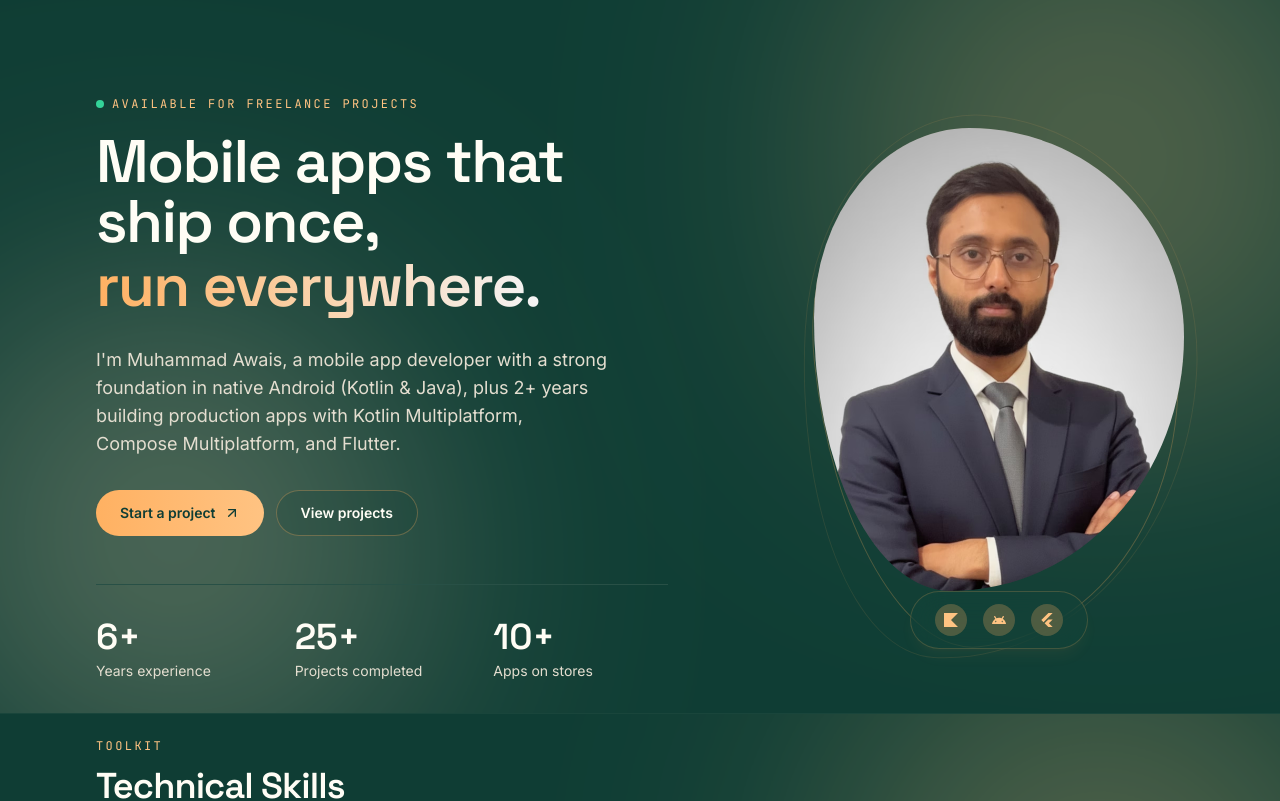
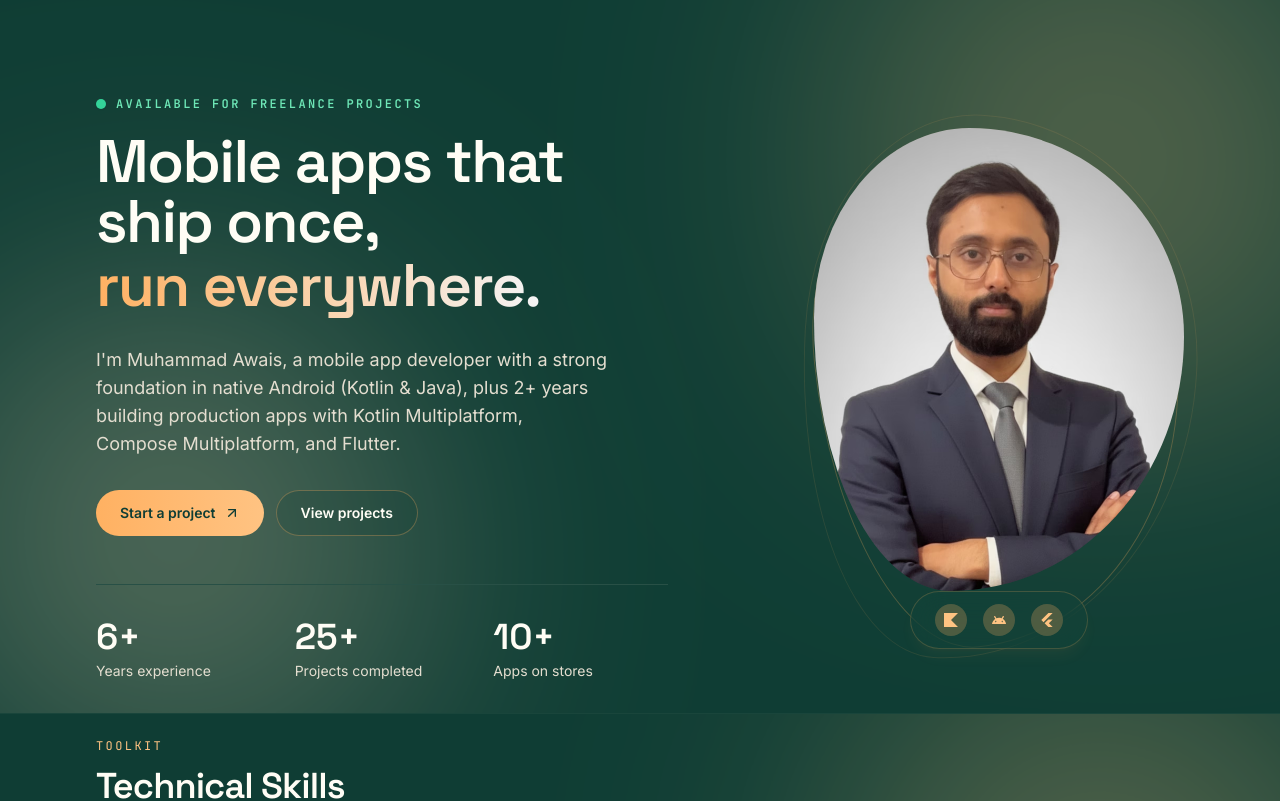
Before and after one commit to devawais-official/other-portfolio, a Next.js app: page /contact in a window 1280 px wide. Shown: the top 801 px of the page. Built offline with nearby package versions, Linux system fonts and the light colour scheme.

Commit message:
contrast fix 2

```diff
--- a/src/features/home/components/HeroSection.tsx
+++ b/src/features/home/components/HeroSection.tsx
@@ -44,12 +44,16 @@ export default function HeroSection({ translate, homeData }: HeroSectionProps) {
 
                 {/* Left Side: Content Area */}
                 <AnimatedSection className={heroStyle.contentCol}>
-                    <p className={heroStyle.eyebrow}>
-                        <span className="relative flex h-2 w-2">
-                            <span className="absolute inline-flex h-full w-full animate-ping motion-reduce:animate-none rounded-full bg-emerald-400 opacity-75" />
-                            <span className="relative inline-flex h-2 w-2 rounded-full bg-emerald-400" />
+                    <p className={`${heroStyle.eyebrow} flex items-center gap-2.5 text-ink/90 font-semibold tracking-wide antialiased`}>
+                        <span className="relative flex h-2.5 w-2.5 shrink-0">
+                            {/* Glowing Ping Effect: Emerald-400 screen visibility ke liye full 100% opacity ke sath */}
+                            <span className="absolute inline-flex h-full w-full animate-ping motion-reduce:animate-none rounded-full bg-emerald-400 opacity-100" />
+                            <span className="relative inline-flex h-2.5 w-2.5 rounded-full bg-emerald-400 shadow-sm" />
                         </span>
-                        {availabilityText}
+                        {/* Availability Text Wrapper: Isse pure text component ko 4.5:1+ contrast clear milega */}
+                        <span className="text-emerald-300 font-mono text-xs uppercase tracking-[0.2em]">
+                            {availabilityText}
+                        </span>
                     </p>
 
                     {/* Main Headings */}
```
